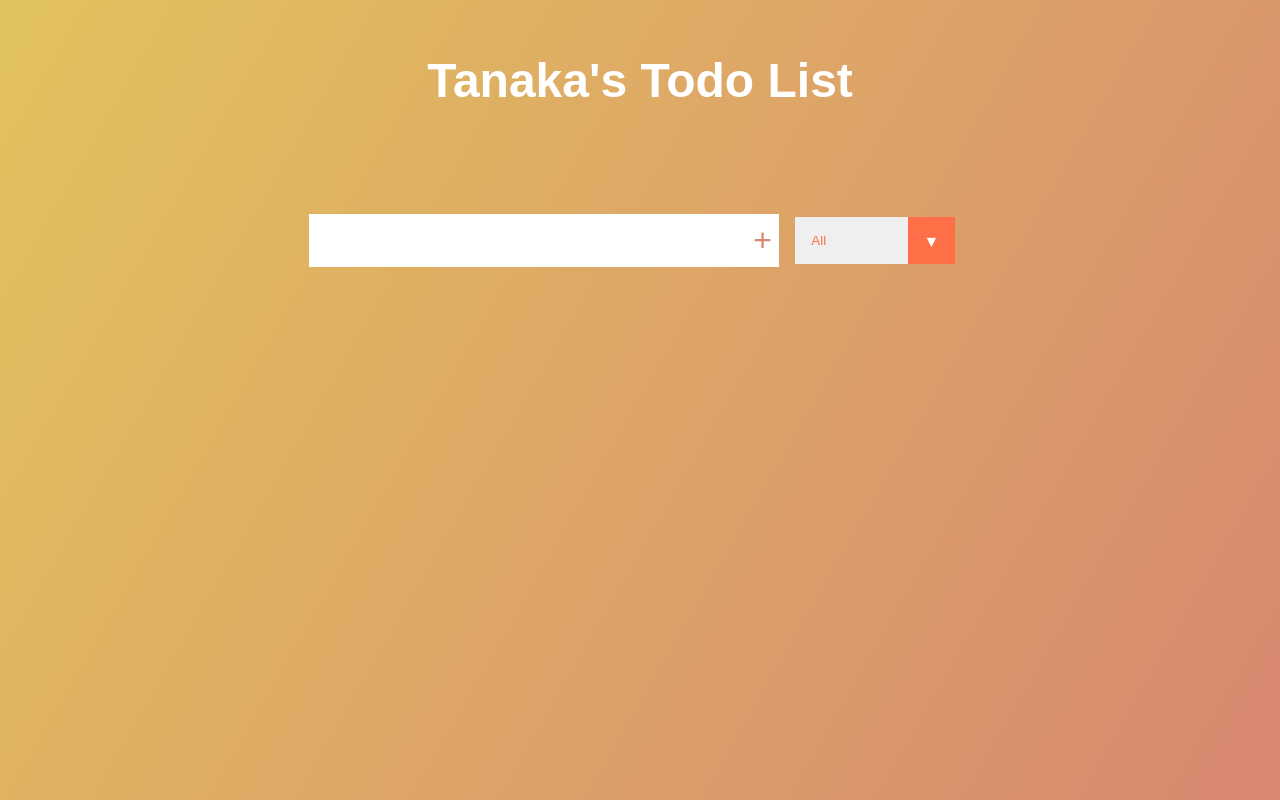
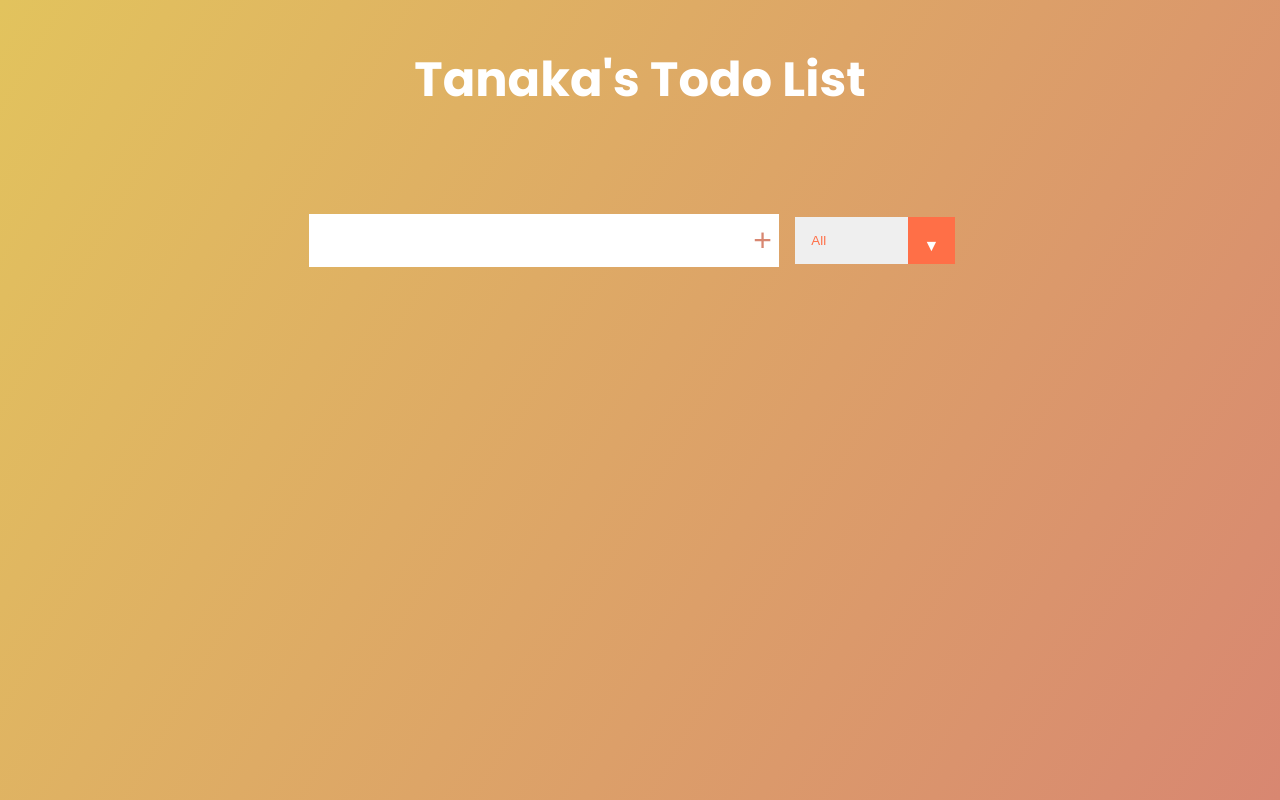
Before and after one commit to ashleigh-tesla/todoCourse, a plain HTML site: page index.html in a window 1280 px wide. Drawn offline with Linux system fonts and the light colour scheme.

Commit message:
Updated TodoApp

```diff
--- a/index.html
+++ b/index.html
@@ -5,6 +5,9 @@
     <meta charset="UTF-8">
     <meta http-equiv="X-UA-Compatible" content="IE=edge">
     <meta name="viewport" content="width=device-width, initial-scale=1.0">
+    <link rel="preconnect" href="https://fonts.googleapis.com">
+    <link rel="preconnect" href="https://fonts.gstatic.com" crossorigin>
+    <link href="https://fonts.googleapis.com/css2?family=Poppins:ital,wght@0,100;0,200;0,300;0,400;0,500;0,600;0,700;0,800;0,900;1,100;1,200;1,300;1,400;1,500;1,600;1,700;1,800;1,900&display=swap" rel="stylesheet">
     <link rel="stylesheet" href="./style.css">
     <title>Todo List</title>
 </head>
--- a/style.css
+++ b/style.css
@@ -1,3 +1,4 @@
+@import url('https://fonts.googleapis.com/css2?family=Poppins:ital,wght@0,100;0,200;0,300;0,400;0,500;0,600;0,700;0,800;0,900;1,100;1,200;1,300;1,400;1,500;1,600;1,700;1,800;1,900&display=swap');
 * {
     margin: 0;
     padding: 0;
```
